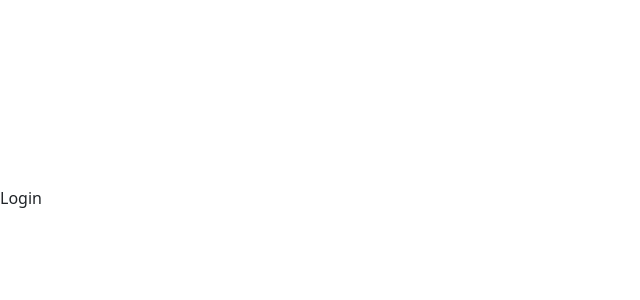
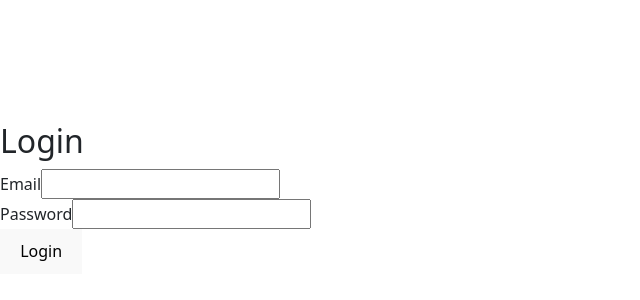
Before and after one commit to motibe-devops-geek202507/MotivationTimer, a React (Vite) app: page /login in a window 1280 px wide. Shown: the part 202-502 px from the top of the page, without its empty margins (0-640 px from the left). Built offline with nearby package versions, Linux system fonts and the light colour scheme.

Commit message:
add Login

```diff
--- a/src/context/UserContext.jsx
+++ b/src/context/UserContext.jsx
@@ -1,12 +1,19 @@
-import React, { createContext, useState } from 'react';
+import React, { createContext, useState, useEffect } from 'react';
 
 export const UserContext = createContext();
 
 export const UserProvider = ({ children }) => {
-  const [isLogin, setIsLogin] = useState(false);
+  const [user, setUser] = useState(null);
+
+  useEffect(() => {
+    const storedUser = localStorage.getItem('user');
+    if (storedUser) {
+      setUser(JSON.parse(storedUser));
+    }
+  }, []);
 
   return (
-    <UserContext.Provider value={{ isLogin, setIsLogin }}>
+    <UserContext.Provider value={{ user, setUser }}>
       {children}
     </UserContext.Provider>
   );
--- a/src/pages/Login.jsx
+++ b/src/pages/Login.jsx
@@ -1,9 +1,74 @@
-import React from 'react'
+
+import React, { useState, useContext } from 'react';
+import Cookies from 'js-cookie';
+import { UserContext } from '../context/UserContext';
 
 const Login = () => {
+  const [email, setEmail] = useState('');
+  const [password, setPassword] = useState('');
+  const { setUser } = useContext(UserContext);
+
+  const handleSubmit = async (e) => {
+    e.preventDefault();
+
+    try {
+      const response = await fetch('https://motivationtimer-x-oshi.onrender.com/api/login', {
+        method: 'POST',
+        headers: {
+          'Content-Type': 'application/json',
+        },
+        body: JSON.stringify({
+          email,
+          password,
+        }),
+      });
+
+      const data = await response.json();
+
+      if (response.ok) {
+        console.log('Login successful:', data);
+        Cookies.set('access_token', data.access_token, {
+          expires: 7,
+          secure: true,
+          sameSite: 'strict',
+        });
+        localStorage.setItem('user', JSON.stringify(data.user));
+        setUser(data.user);
+        window.location.href = '/';
+      } else {
+        console.error('Login failed:', data);
+      }
+    } catch (error) {
+      console.error('An error occurred:', error);
+    }
+  };
+
   return (
-    <div>Login</div>
-  )
-}
+    <div>
+      <h2>Login</h2>
+      <form onSubmit={handleSubmit}>
+        <div>
+          <label>Email</label>
+          <input
+            type="email"
+            value={email}
+            onChange={(e) => setEmail(e.target.value)}
+            required
+          />
+        </div>
+        <div>
+          <label>Password</label>
+          <input
+            type="password"
+            value={password}
+            onChange={(e) => setPassword(e.target.value)}
+            required
+          />
+        </div>
+        <button type="submit">Login</button>
+      </form>
+    </div>
+  );
+};
 
-export default Login
+export default Login;
```
